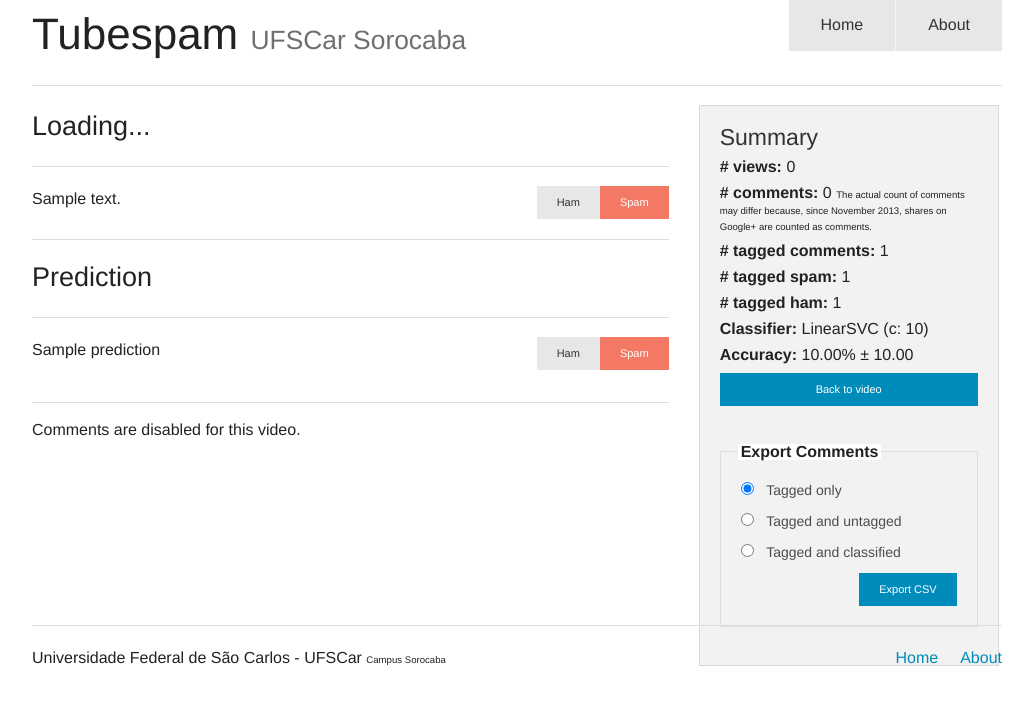
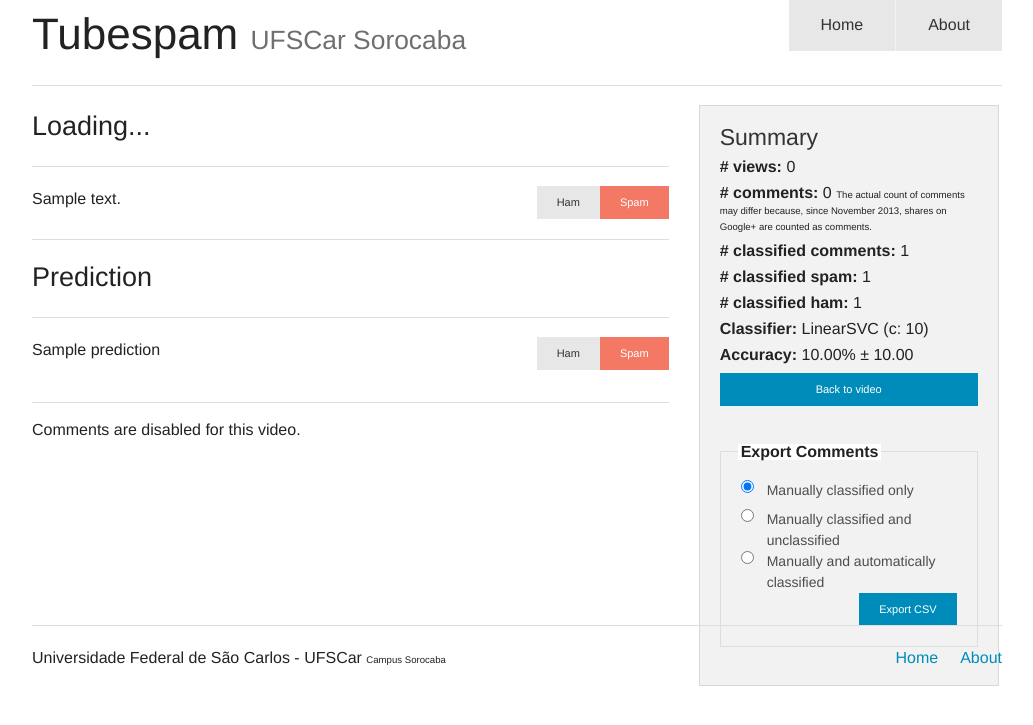
Before and after one commit to tuliocasagrande/tubespam, a Django app: template app/templates/app/classify.html in a window 1280 px wide. Shown: the top 725 px of the page, without its empty margins (123-1156 px from the left). Run offline with Django 3.2, Linux system fonts and the light colour scheme; tables that the repository leaves empty hold one stand-in row (values such as "Sample post"); the template is opened without the code that fills it: values that come from a table or form of the project are taken from there, most other values are stand-ins (such as "Sample title", 1, 10 or a date in 2020); parts of the project's set-up code (start-up, migrations or seed data) failed here and were passed over.

Commit message:
Changing some nomenclature from tag to class

```diff
--- a/app/static/app/css/base.css
+++ b/app/static/app/css/base.css
@@ -28,3 +28,7 @@
   width: 32px;
   height: 32px;
 }
+
+.label-export {
+  padding-left: 0px;
+}
--- a/app/static/app/js/classify.js
+++ b/app/static/app/js/classify.js
@@ -22,7 +22,7 @@ var HAM_TAG = '<div class="small-3 columns">' +
           '</div>';
 
 var $moreComments = $('#moreComments');
-var $taggedCount = $('#taggedCount');
+var $classifiedCount = $('#classifiedCount');
 var $spamCount = $('#spamCount');
 var $hamCount = $('#hamCount');
 
@@ -255,7 +255,7 @@ function saveComment(saveButton) {
       if ($root.attr('tagType') == 'manual') {
         decrementCounter($hamCount);
       } else {
-        incrementCounter($taggedCount);
+        incrementCounter($classifiedCount);
       }
       saveButton.addClass('alert');
       sibling.removeClass('success');
@@ -265,7 +265,7 @@ function saveComment(saveButton) {
       if ($root.attr('tagType') == 'manual') {
         decrementCounter($spamCount);
       } else {
-        incrementCounter($taggedCount);
+        incrementCounter($classifiedCount);
       }
       saveButton.addClass('success');
       sibling.removeClass('alert');
@@ -332,12 +332,12 @@ $(document).ready(function(){
     $('#export-comments').empty();
 
     /* Export options:
-     * t  => tagged only
-     * tu => tagged and untagged
-     * tc => tagged and classified
+     * m  => manually classified only
+     * mu => manually classified and unclassified
+     * ma => manually and automatically classified
      */
     var exportOption = $('input[name=export-option]:checked', '#export-form').val();
-    if (exportOption !== 't') {
+    if (exportOption !== 'm') {
 
       var $exportComments = $('#export-comments');
       var $commentsChildrenAutomatic = $('#comments').children('.comment[tagType=automatic]');
@@ -346,7 +346,7 @@ $(document).ready(function(){
       var spam_length = 1000;
       var ham_length = 1000;
 
-      /* If there is not enough untagged comments, fetching new comments */
+      /* If there is not enough unclassified comments, fetching new comments */
       if (($commentsChildrenAutomatic.length + SUSPICIOUS_SPAM.length + SUSPICIOUS_HAM.length < total_length) &&
           (NEXT_URL != null)) {
         getNewComments(exportComments, total_length, spam_length, ham_length);
--- a/app/templates/app/classify.html
+++ b/app/templates/app/classify.html
@@ -17,7 +17,7 @@
       {% csrf_token %}
 
     {% if len_error %}
-      <p>At least 10 tagged spam and 10 tagged ham are needed!</p>
+      <p>At least 10 classified spam and 10 classified ham are needed!</p>
 
     {% else %}
       <div id="comments">
@@ -62,17 +62,17 @@
         </div>
 
         <div>
-          <strong># tagged comments:</strong>
-          <span id="taggedCount" value="{{ comments | length }}">{{ comments | length | intcomma }}</span>
+          <strong># classified comments:</strong>
+          <span id="classifiedCount" value="{{ comments | length }}">{{ comments | length | intcomma }}</span>
         </div>
 
         <div>
-          <strong># tagged spam:</strong>
+          <strong># classified spam:</strong>
           <span id="spamCount" value="{{ spam_count }}">{{ spam_count | intcomma }}</span>
         </div>
 
         <div>
-          <strong># tagged ham:</strong>
+          <strong># classified ham:</strong>
           <span id="hamCount" value="{{ ham_count }}">{{ ham_count | intcomma }}</span>
         </div>
       {% if not len_error %}
@@ -94,17 +94,29 @@
             <input type="hidden" name="v" value="{{ video_id }}">
             <div id="export-comments"></div>
 
-            <div>
-              <input type="radio" name="export-option" value="t" id="t-radio" checked>
-              <label for="t-radio">Tagged only</label>
+            <div class="row">
+              <div class="small-1 large-2 columns">
+                <input type="radio" name="export-option" value="m" id="m-radio" checked>
+              </div>
+              <div class="small-11 large-10 columns label-export">
+                <label for="m-radio">Manually classified only</label>
+              </div>
             </div>
-            <div>
-              <input type="radio" name="export-option" value="tu" id="tu-radio">
-              <label for="tu-radio">Tagged and untagged</label>
+            <div class="row">
+              <div class="small-1 large-2 columns">
+                <input type="radio" name="export-option" value="mu" id="mu-radio">
+              </div>
+              <div class="small-11 large-10 columns label-export">
+                <label for="mu-radio">Manually classified and unclassified</label>
+              </div>
             </div>
-            <div>
-              <input type="radio" name="export-option" value="tc" id="tc-radio">
-              <label for="tc-radio">Tagged and classified</label>
+            <div class="row">
+              <div class="small-1 large-2 columns">
+                <input type="radio" name="export-option" value="ma" id="ma-radio">
+              </div>
+              <div class="small-11 large-10 columns label-export">
+                <label for="ma-radio">Manually and automatically classified</label>
+              </div>
             </div>
             <input type="submit" id="export-button" class="button tiny right" value="Export CSV">
           </fieldset>
```
Also changed, not shown: app/static/app/js/watch.js (+4 -4 lines), app/templates/app/watch.html (+4 -4 lines), app/views.py (+5 -5 lines).
